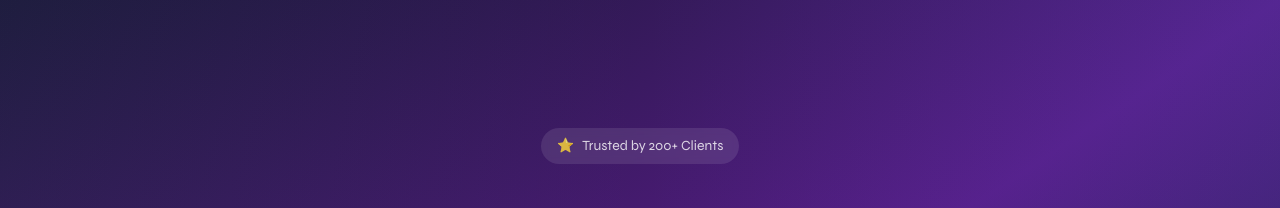
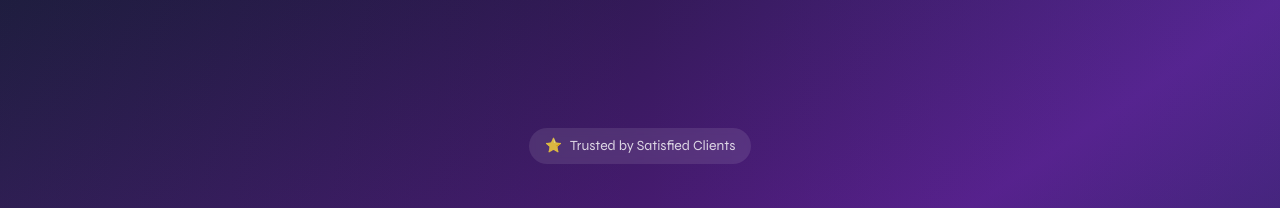
Before and after one commit to nakib786/maize, a Next.js app: page / in a window 1280 px wide. Shown: the part 4080-4288 px from the top of the page. Built offline with nearby package versions, Linux system fonts and the light colour scheme.

Commit message:
fix: testimonials-with-marquee

```diff
--- a/src/components/ui/testimonials-with-marquee.tsx
+++ b/src/components/ui/testimonials-with-marquee.tsx
@@ -33,7 +33,7 @@ export function TestimonialsSection({
         <div className="flex flex-col items-center gap-6 px-4 sm:gap-8">
           <div className="inline-flex items-center rounded-full bg-white/10 px-4 py-2 text-sm font-medium text-white/80 backdrop-blur-sm">
             <span className="mr-2">⭐</span>
-            Trusted by 200+ Clients
+            Trusted by Satisfied Clients
           </div>
           <h2 className="max-w-[720px] text-4xl font-bold leading-tight text-white sm:text-6xl sm:leading-tight">
             {title}
```
